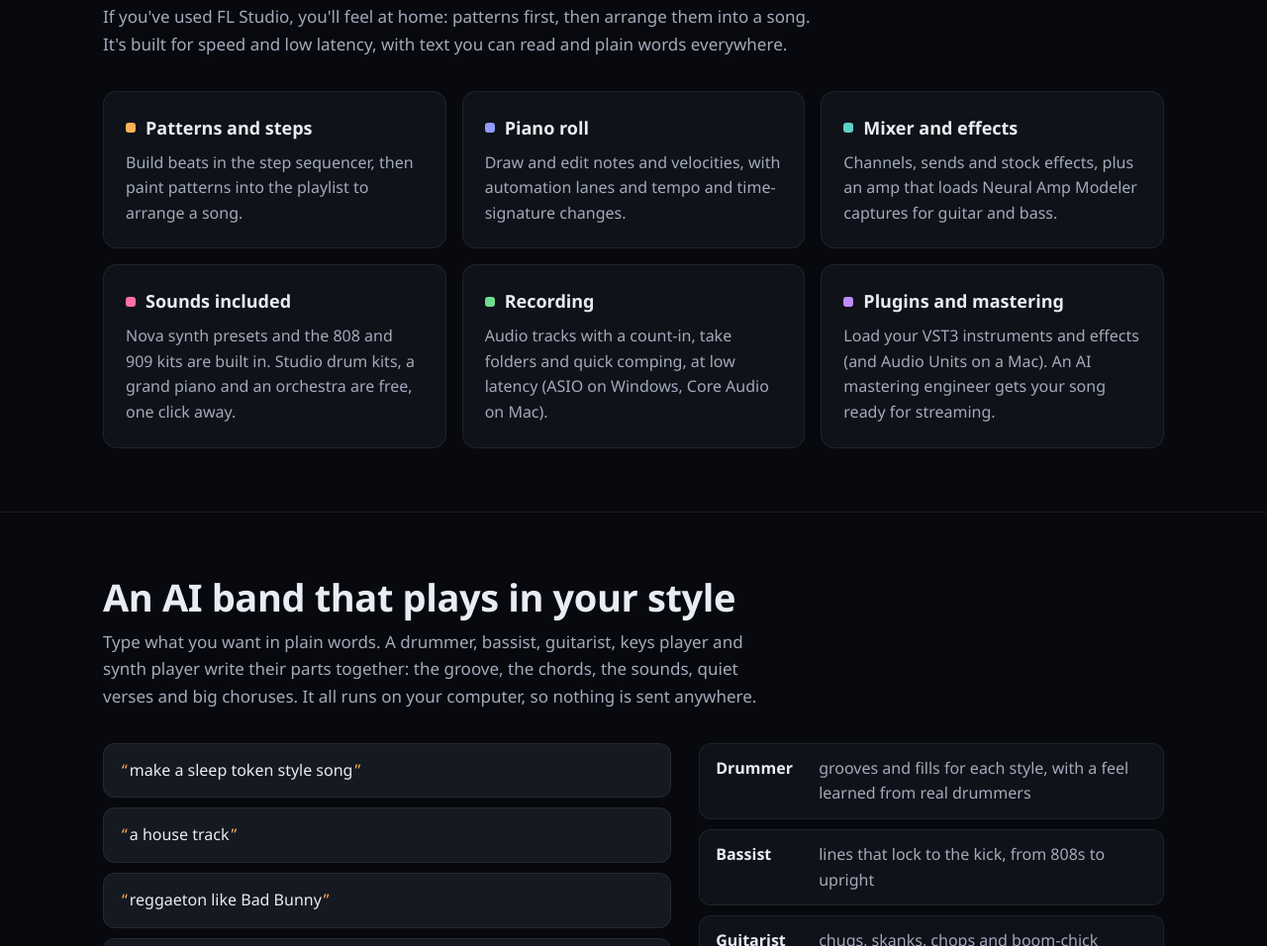
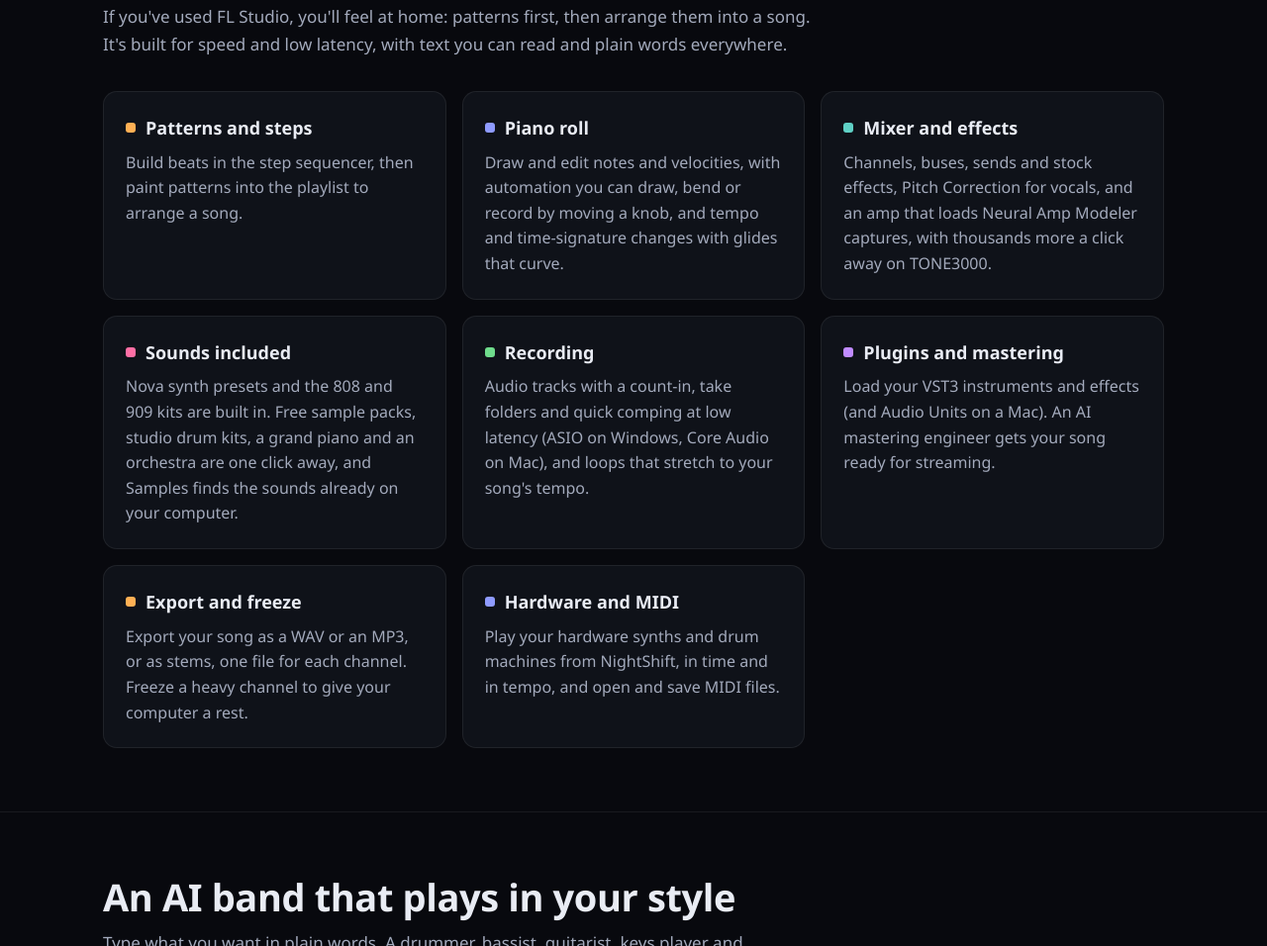
Before and after one commit to ExfilBravo/nightshift, a plain HTML site: page docs/index.html in a window 1280 px wide. Shown: the part 1472-2428 px from the top of the page at 99% size. Drawn offline with Linux system fonts and the light colour scheme; no server answers.

Commit message:
NightShift 1.0: everything from the Not yet list, free sample packs, TONE3000
Version 1.0.0. README's Not yet list rewritten, the website's feature cards updated (Export and freeze, Hardware and MIDI), 1.0 release notes, and the TONE3000 publishable key (public by design; the sign-in is each user's own).

Co-Authored-By: Claude Opus 5.5 <noreply@anthropic.com>

```diff
--- a/docs/index.html
+++ b/docs/index.html
@@ -257,15 +257,19 @@
         <div class="card"><h3><span class="dot" style="background:var(--accent)"></span>Patterns and steps</h3>
           <p>Build beats in the step sequencer, then paint patterns into the playlist to arrange a song.</p></div>
         <div class="card"><h3><span class="dot" style="background:var(--accent-cool)"></span>Piano roll</h3>
-          <p>Draw and edit notes and velocities, with automation lanes and tempo and time-signature changes.</p></div>
+          <p>Draw and edit notes and velocities, with automation you can draw, bend or record by moving a knob, and tempo and time-signature changes with glides that curve.</p></div>
         <div class="card"><h3><span class="dot" style="background:var(--teal)"></span>Mixer and effects</h3>
-          <p>Channels, sends and stock effects, plus an amp that loads Neural Amp Modeler captures for guitar and bass.</p></div>
+          <p>Channels, buses, sends and stock effects, Pitch Correction for vocals, and an amp that loads Neural Amp Modeler captures, with thousands more a click away on TONE3000.</p></div>
         <div class="card"><h3><span class="dot" style="background:var(--pink)"></span>Sounds included</h3>
-          <p>Nova synth presets and the 808 and 909 kits are built in. Studio drum kits, a grand piano and an orchestra are free, one click away.</p></div>
+          <p>Nova synth presets and the 808 and 909 kits are built in. Free sample packs, studio drum kits, a grand piano and an orchestra are one click away, and Samples finds the sounds already on your computer.</p></div>
         <div class="card"><h3><span class="dot" style="background:var(--green)"></span>Recording</h3>
-          <p>Audio tracks with a count-in, take folders and quick comping, at low latency (ASIO on Windows, Core Audio on Mac).</p></div>
+          <p>Audio tracks with a count-in, take folders and quick comping at low latency (ASIO on Windows, Core Audio on Mac), and loops that stretch to your song's tempo.</p></div>
         <div class="card"><h3><span class="dot" style="background:#c08bff"></span>Plugins and mastering</h3>
           <p>Load your VST3 instruments and effects (and Audio Units on a Mac). An AI mastering engineer gets your song ready for streaming.</p></div>
+        <div class="card"><h3><span class="dot" style="background:var(--accent)"></span>Export and freeze</h3>
+          <p>Export your song as a WAV or an MP3, or as stems, one file for each channel. Freeze a heavy channel to give your computer a rest.</p></div>
+        <div class="card"><h3><span class="dot" style="background:var(--accent-cool)"></span>Hardware and MIDI</h3>
+          <p>Play your hardware synths and drum machines from NightShift, in time and in tempo, and open and save MIDI files.</p></div>
       </div>
     </div>
   </section>
```
Also changed, not shown: CMakeLists.txt, tone3000-key.txt (added), 2 other files.
